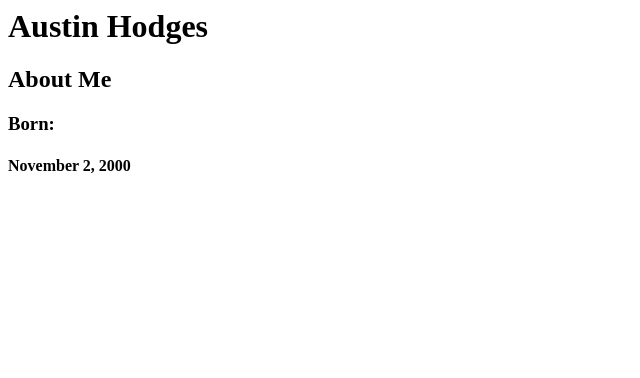
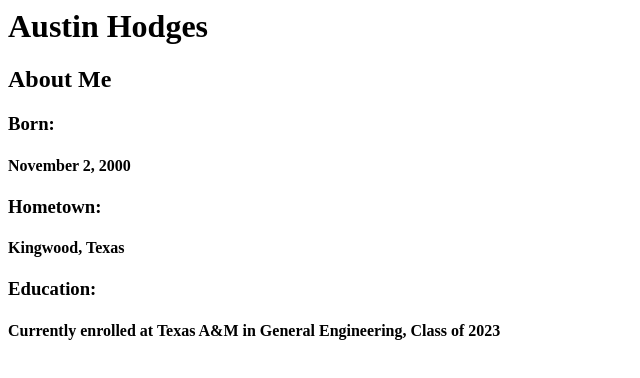
Before and after one commit to austin-hodges/Austin_Hodges, a plain HTML site: page index.html in a window 1280 px wide. Shown: the whole page, without its empty margins (0-640 px from the left). Drawn offline with Linux system fonts and the light colour scheme.

Commit message:
Added Education and hometown

```diff
--- a/index.html
+++ b/index.html
@@ -2,8 +2,12 @@
   <h1>Austin Hodges</h1>
   <div id="Bio">
       <h2>About Me</h2>
-        <h3>Born:</h3>
-          <h4>November 2, 2000</h4>
+      <h3>Born:</h3>
+      <h4>November 2, 2000</h4>
+      <h3>Hometown:</h3>
+      <h4>Kingwood, Texas</h4>
+      <h3>Education:</h3>
+      <h4>Currently enrolled at Texas A&M in General Engineering, Class of 2023</h4>
 
 
 
```
